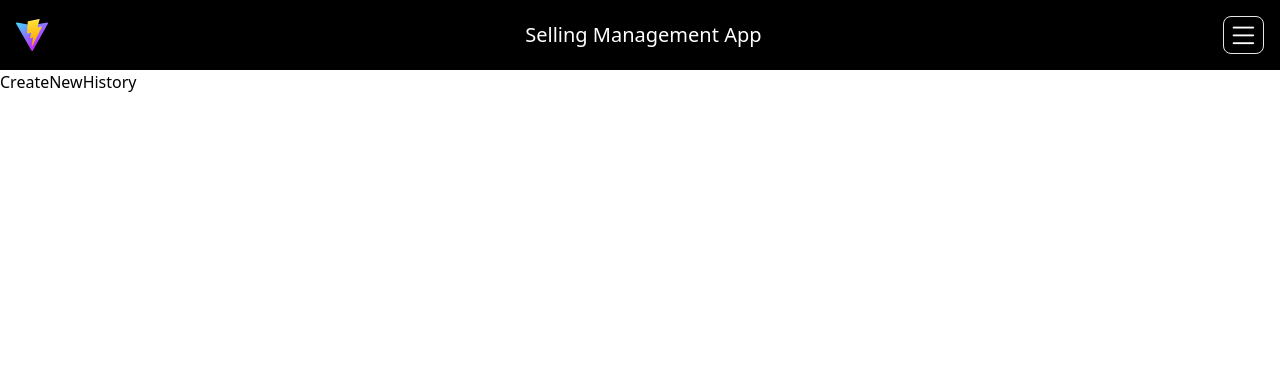
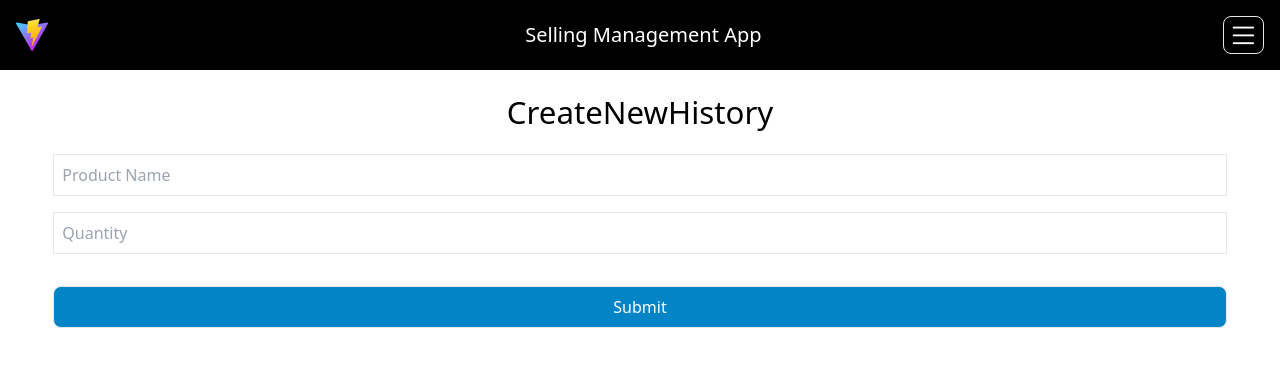
Before and after one commit to TepChoulong/SellingManagment-App, a React (Vite) app: page /create-new-history in a window 1280 px wide. Shown: the top 366 px of the page. Built offline with nearby package versions, Linux system fonts and the light colour scheme.

Commit message:
Completed design the createNewHistory-page

```diff
--- a/src/pages/CreateNewHistory.jsx
+++ b/src/pages/CreateNewHistory.jsx
@@ -3,7 +3,26 @@ import { useState } from "react";
 export default function CreateNewHistory() {
   return (
     <div>
-      <h1>CreateNewHistory</h1>
+      <form action="">
+        <h1 className="text-3xl text-center mt-6">CreateNewHistory</h1>
+        <div className=" mr-auto ml-auto text-center">
+          <input
+            className=" w-11/12 border p-2 mt-6 "
+            type="text"
+            placeholder="Product Name"
+          />
+          <input
+            className=" w-11/12 border p-2 mt-4 "
+            type="text"
+            placeholder="Quantity"
+          />
+          <input
+            className=" w-11/12 border p-2 mt-8 bg-sky-600 text-white rounded-[0.5rem]"
+            type="submit"
+            value="Submit"
+          />
+        </div>
+      </form>
     </div>
   );
 }
```
